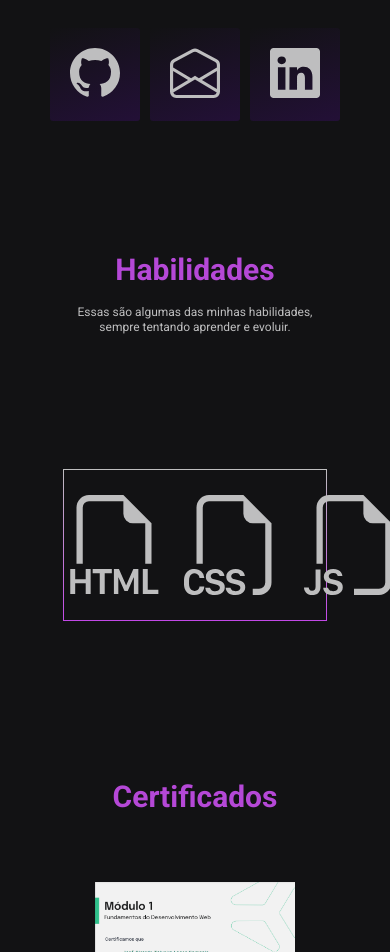
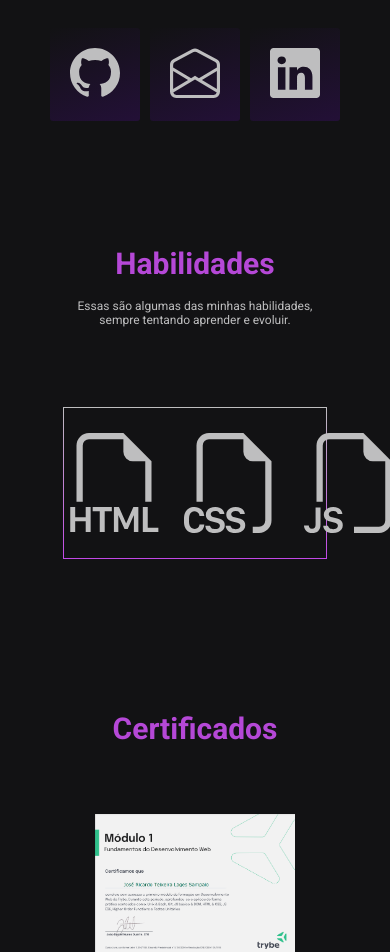
Before and after one commit to rcardoo/ricardo-Portfolio, a plain HTML site: page index.html in a window 390 px wide. Shown: the part 820-1772 px from the top of the page. Drawn offline with Linux system fonts and the light colour scheme.

Commit message:
Melhorando espaçamento

```diff
--- a/index.html
+++ b/index.html
@@ -4,6 +4,7 @@
     <meta charset="UTF-8" />
     <meta http-equiv="X-UA-Compatible" content="IE=edge" />
     <meta name="viewport" content="width=device-width, initial-scale=1.0" />
+    <link rel="shortcut icon" href="assets/Hand coding-amico.svg" type="image/x-icon">
     <link rel="stylesheet" href="./style/reset.css" />
     <link rel="stylesheet" href="style/style.css" />
     <title>Ricardo - Portfólio</title>
--- a/style/style.css
+++ b/style/style.css
@@ -388,7 +388,12 @@ footer a:active {
   }
 
   .habilidades {
+    padding-top: 30px;
+    padding-bottom: 30px;
+
     flex-direction: column;
+    justify-content: center;
+    gap: 5em;
   }
 
   .habilidades__icons {
```
